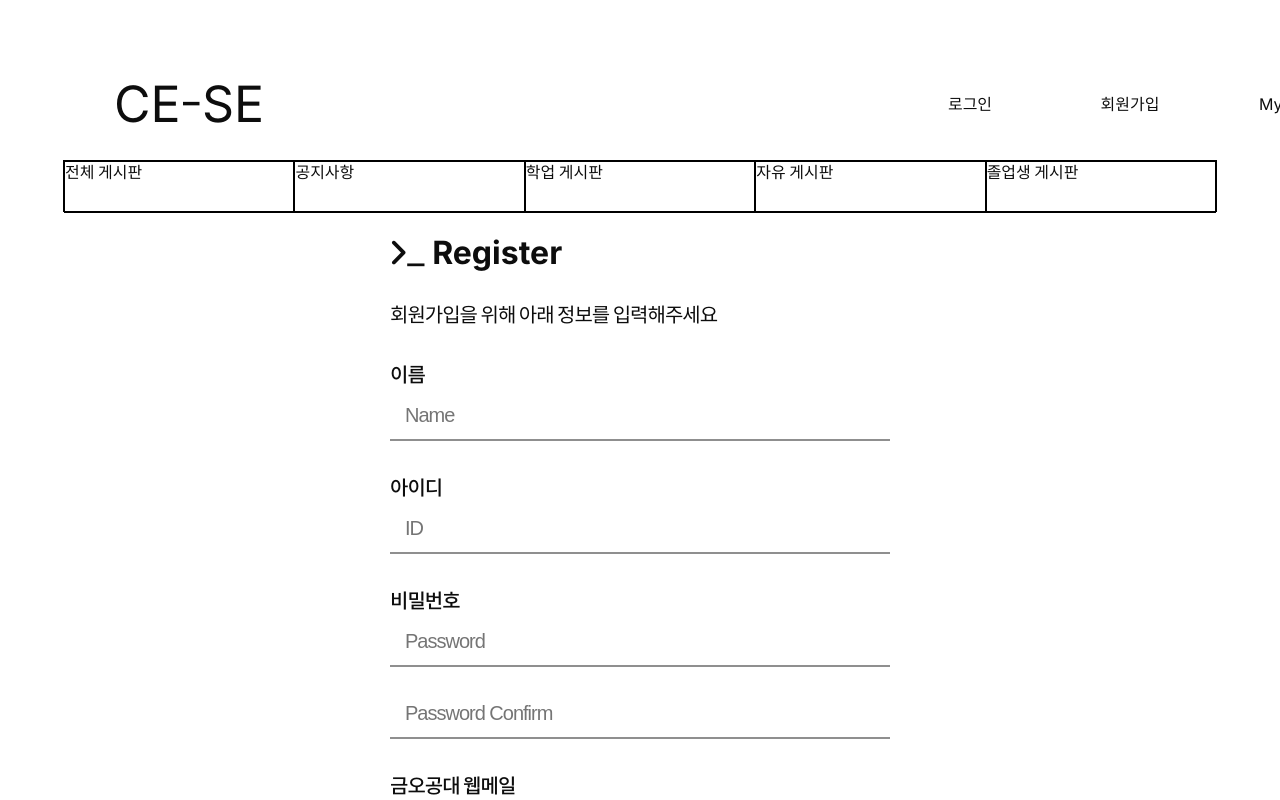
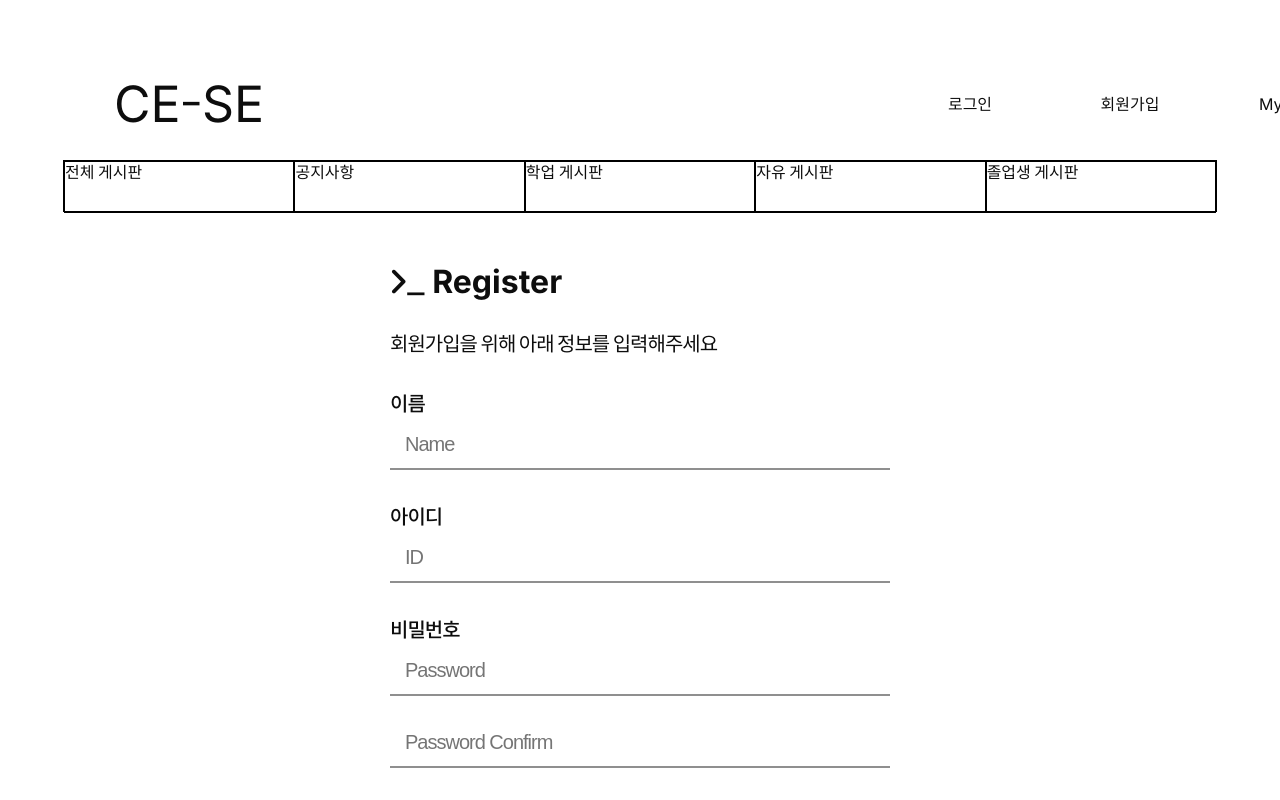
Before and after one commit to jkc-mycode/KIT-CE-CS-Frontend, a React (Create React App) app: page /signup in a window 1280 px wide. Shown: the top 800 px of the page. Built offline with nearby package versions, Linux system fonts and the light colour scheme.

Commit message:
22.07.06 Login.css Register.css 수정

```diff
--- a/src/Components/Login.css
+++ b/src/Components/Login.css
@@ -1,5 +1,7 @@
 .login_box {
     margin: 0 auto;
+    margin-top: 50px;
+
     width: 500px;
 }
 
--- a/src/Components/Register.css
+++ b/src/Components/Register.css
@@ -1,5 +1,7 @@
 .register_box {
     margin: 0 auto;
+    margin-top: 50px;
+
     width: 500px;
 }
 
```
